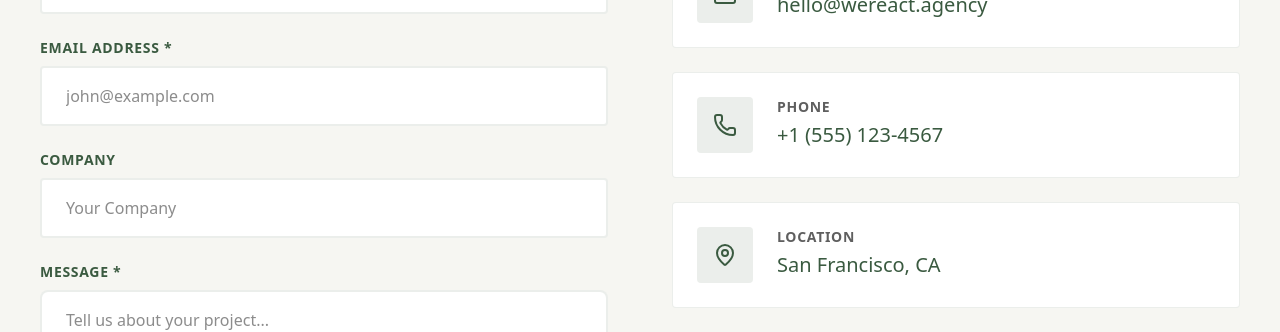
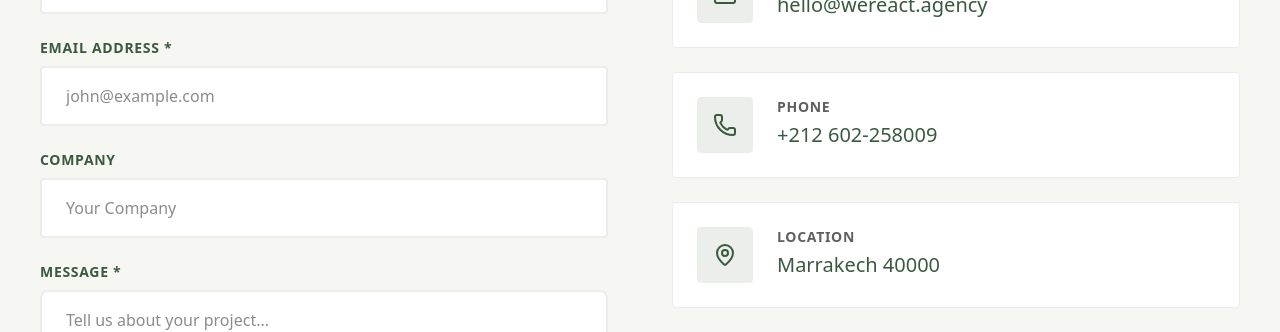
Before and after one commit to splach-coder/weReact-agency, a Next.js app: page /en/contact in a window 1280 px wide. Shown: the part 960-1292 px from the top of the page. Built offline with nearby package versions, Linux system fonts and the light colour scheme.

Commit message:
fix: restore real contact information

```diff
--- a/scripts/verify-greenops-content.ts
+++ b/scripts/verify-greenops-content.ts
@@ -73,6 +73,8 @@ if (staleBlogYears.length > 0) {
 
 const footerSource = readFileSync('src/components/Footer.tsx', 'utf8');
 const headerSource = readFileSync('src/components/Header.tsx', 'utf8');
+const contactPageSource = readFileSync('src/app/[locale]/contact/page.tsx', 'utf8');
+const homeContactSource = readFileSync('src/components/sections/Contact.tsx', 'utf8');
 
 if (/All rights reserved/.test(footerSource) && !/new Date\(\)\.getFullYear\(\)/.test(footerSource)) {
   throw new Error('Footer copyright year must use new Date().getFullYear().');
@@ -90,4 +92,20 @@ if (/href="#"/.test(footerSource)) {
   throw new Error('Footer social links must not use placeholder href="#".');
 }
 
+if (
+  !contactPageSource.includes('siteConfig.business.email') ||
+  !contactPageSource.includes('siteConfig.business.phoneDisplay') ||
+  !contactPageSource.includes('siteConfig.business.addressDisplay')
+) {
+  throw new Error('Contact page must use configured email, phone, and address.');
+}
+
+if (contactPageSource.includes('San Francisco') || contactPageSource.includes('+1 (555)')) {
+  throw new Error('Contact page still contains placeholder contact information.');
+}
+
+if (!homeContactSource.includes('siteConfig.business.email')) {
+  throw new Error('Homepage contact section must use the configured email.');
+}
+
 console.log(`Content and old-design checks verified: ${projects.length} projects, ${blogPosts.length} posts.`);
--- a/src/app/[locale]/contact/page.tsx
+++ b/src/app/[locale]/contact/page.tsx
@@ -4,6 +4,7 @@ import React, { useRef, useState } from 'react';
 import { motion, useInView } from 'framer-motion';
 import { Mail, Phone, MapPin, Send, ArrowRight } from 'lucide-react';
 import Link from 'next/link';
+import { siteConfig } from '@/config/site';
 
 export default function ContactPage() {
     const containerRef = useRef(null);
@@ -32,20 +33,20 @@ export default function ContactPage() {
         {
             icon: Mail,
             label: 'Email',
-            value: 'hello@wereact.agency',
-            href: 'mailto:hello@wereact.agency'
+            value: siteConfig.business.email,
+            href: `mailto:${siteConfig.business.email}`
         },
         {
             icon: Phone,
             label: 'Phone',
-            value: '+1 (555) 123-4567',
-            href: 'tel:+15551234567'
+            value: siteConfig.business.phoneDisplay,
+            href: `tel:${siteConfig.business.phoneTel.replace(/\s+/g, '')}`
         },
         {
             icon: MapPin,
             label: 'Location',
-            value: 'San Francisco, CA',
-            href: '#'
+            value: siteConfig.business.addressDisplay,
+            href: siteConfig.business.googleMapsUrl
         }
     ];
 
@@ -238,7 +239,7 @@ export default function ContactPage() {
                                     Schedule a free consultation call and we'll help you define your project scope and goals.
                                 </p>
                                 <Link
-                                    href="mailto:hello@wereact.agency"
+                                    href={`mailto:${siteConfig.business.email}`}
                                     className="inline-flex items-center gap-2 px-6 py-3 bg-white text-[var(--color-primary)] rounded-sm font-bold uppercase text-sm tracking-wider hover:bg-[var(--color-background-main)] transition-colors"
                                 >
                                     Schedule a Call
--- a/src/components/sections/Contact.tsx
+++ b/src/components/sections/Contact.tsx
@@ -4,6 +4,7 @@ import React, { useRef } from 'react';
 import { motion, useInView } from 'framer-motion';
 import Link from 'next/link';
 import { ArrowRight, Mail } from 'lucide-react';
+import { siteConfig } from '@/config/site';
 
 export default function Contact() {
     const containerRef = useRef(null);
@@ -32,7 +33,7 @@ export default function Contact() {
                         Your business deserves a platform that performs. <br className="hidden md:block" /> Let's build something extraordinary together.
                     </p>
 
-                    <Link href="mailto:hello@wereact.agency" className="group relative inline-flex flex-col items-center">
+                    <Link href={`mailto:${siteConfig.business.email}`} className="group relative inline-flex flex-col items-center">
                         <div className="relative overflow-hidden rounded-sm bg-[var(--color-primary)] text-[var(--color-background-main)] px-8 py-4 md:px-12 md:py-6 lg:px-16 lg:py-8 flex items-center gap-3 md:gap-4 transition-transform duration-500 hover:scale-105">
                             <span className="text-lg md:text-2xl lg:text-3xl font-bold tracking-tight z-10">Start a Project</span>
                             <ArrowRight className="w-5 h-5 md:w-6 md:h-6 lg:w-6 lg:h-6 transition-transform duration-300 group-hover:translate-x-2 z-10" />
@@ -42,7 +43,7 @@ export default function Contact() {
                         </div>
 
                         <span className="mt-3 md:mt-4 text-xs md:text-sm font-medium uppercase tracking-widest opacity-40 group-hover:opacity-100 transition-opacity duration-300">
-                            hello@wereact.agency
+                            {siteConfig.business.email}
                         </span>
                     </Link>
                 </motion.div>
```
